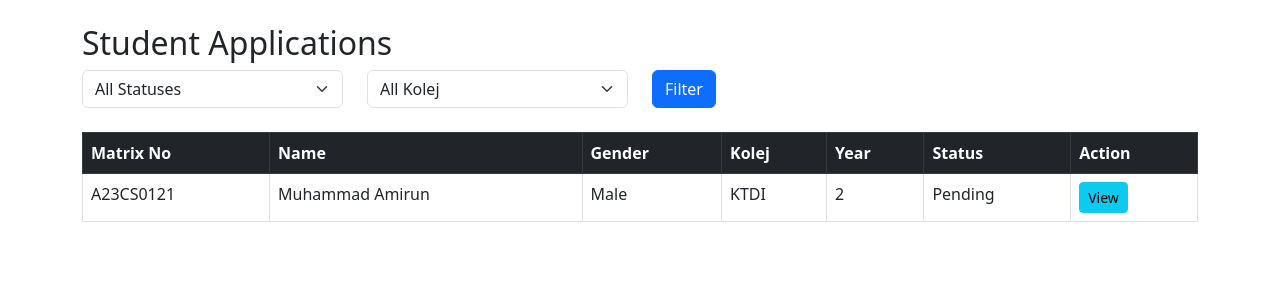
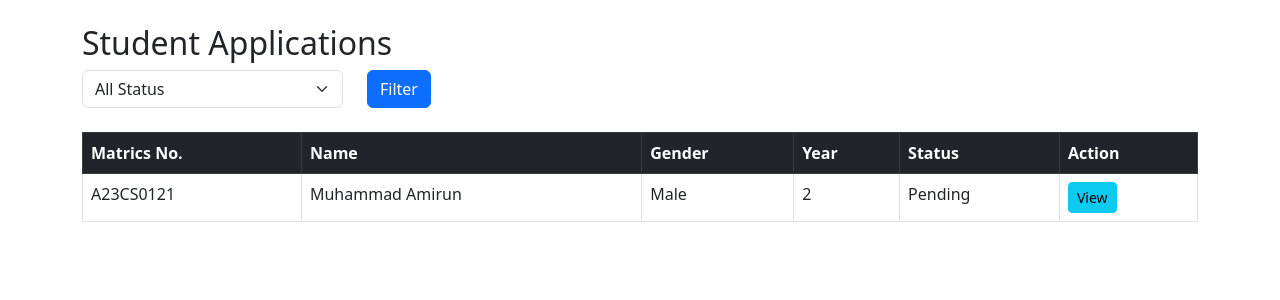
Before and after one commit to welsonxw/quota-active-system, a PHP site: page /view_applications.php in a window 1280 px wide. Shown: the part 56-356 px from the top of the page. Run offline with PHP 8.4, Linux system fonts and the light colour scheme; data comes from the database, SQL or seed files in the repository; data that the repository does not hold is empty.

Commit message:
done view application filter

```diff
--- a/admin/edit_criteria.php
+++ b/admin/edit_criteria.php
@@ -6,7 +6,7 @@ $message = '';
 if ($_SERVER['REQUEST_METHOD'] == 'POST') {
     $criteria = $_POST['criteria'] ?? '';
     if ($criteria) {
-        $stmt = $conn->prepare("UPDATE config SET value=? WHERE name='quota_criteria'");
+        $stmt = $mysqli->prepare("UPDATE config SET value=? WHERE name='quota_criteria'");
         $stmt->bind_param("s", $criteria);
         $stmt->execute();
         $stmt->close();
@@ -16,7 +16,7 @@ if ($_SERVER['REQUEST_METHOD'] == 'POST') {
     }
 }
 
-$result = $conn->query("SELECT value FROM config WHERE name='quota_criteria'");
+$result = $mysqli->query("SELECT value FROM config WHERE name='quota_criteria'");
 $row = $result->fetch_assoc();
 $current = $row ? htmlspecialchars($row['value']) : '';
 ?>
--- a/admin/view_applications.php
+++ b/admin/view_applications.php
@@ -1,19 +1,32 @@
 <?php
 // view_applications.php
 require_once __DIR__ . '/../includes/db.php';
+
+// Get filter values if set
+$statusFilter = $_GET['status'] ?? '';
+
+// Build SQL with optional WHERE clause
 $sql = "SELECT
             applications.*,
             student.matrix_no,
             student.fullname,
-            student.college,
             student.year,
-            student.status,
             student.gender
         FROM applications
         INNER JOIN student
         ON applications.student_id = student.student_id";
 
+if (!empty($statusFilter)) {
+    $sql .= " WHERE applications.status = ?";
+}
+
 $stmt = $mysqli->prepare($sql);
+
+// Bind parameters if needed
+if (!empty($statusFilter)) {
+    $stmt->bind_param("s", $statusFilter);
+}
+
 $stmt->execute();
 $result = $stmt->get_result();
 ?>
@@ -38,36 +51,29 @@ $result = $stmt->get_result();
     </div>
   </div>
 </nav>
+
 <div class="container mt-4">
     <h2>Student Applications</h2>
     <form method="GET" class="row mb-4">
         <div class="col-md-3">
             <select name="status" class="form-select">
-                <option value="">All Statuses</option>
+                <option value="">All Status</option>
                 <option value="pending" <?= $statusFilter == 'pending' ? 'selected' : '' ?>>Pending</option>
                 <option value="approved" <?= $statusFilter == 'approved' ? 'selected' : '' ?>>Approved</option>
                 <option value="rejected" <?= $statusFilter == 'rejected' ? 'selected' : '' ?>>Rejected</option>
             </select>
         </div>
         <div class="col-md-3">
-            <select name="kolej" class="form-select">
-                <option value="">All Kolej</option>
-                <?php for ($i = 1; $i <= 10; $i++): $k = "Kolej $i"; ?>
-                    <option value="<?= $k ?>" <?= $kolejFilter == $k ? 'selected' : '' ?>><?= $k ?></option>
-                <?php endfor; ?>
-            </select>
-        </div>
-        <div class="col-md-3">
             <button type="submit" class="btn btn-primary">Filter</button>
         </div>
     </form>
+
     <table class="table table-bordered">
         <thead class="table-dark">
             <tr>
-                <th>Matrix No</th>
+                <th>Matrics No.</th>
                 <th>Name</th>
                 <th>Gender</th>
-                <th>Kolej</th>
                 <th>Year</th>
                 <th>Status</th>
                 <th>Action</th>
@@ -79,7 +85,6 @@ $result = $stmt->get_result();
                     <td><?= htmlspecialchars($row['matrix_no']) ?></td>
                     <td><?= htmlspecialchars($row['fullname']) ?></td>
                     <td><?= htmlspecialchars($row['gender']) ?></td>
-                    <td><?= htmlspecialchars($row['college']) ?></td>
                     <td><?= htmlspecialchars($row['year']) ?></td>
                     <td><?= htmlspecialchars(ucfirst($row['status'])) ?></td>
                     <td><a href="application_detail.php?id=<?= $row['id'] ?>" class="btn btn-sm btn-info">View</a></td>
--- a/database/db_student.sql
+++ b/database/db_student.sql
@@ -186,7 +186,11 @@ ALTER TABLE applications ADD COLUMN merit INT DEFAULT 0;
 
 -- adding gender to applications table
 ALTER TABLE applications
-ADD COLUMN status VARCHAR(20) DEFAULT 'pending';
+ADD COLUMN status VARCHAR(20) DEFAULT 'pending';\
+
+-- drop status colum from student table
+ALTER TABLE student DROP COLUMN status;
+
 
 
 /*!40101 SET CHARACTER_SET_CLIENT=@OLD_CHARACTER_SET_CLIENT */;
```
Also changed, not shown: 1 other file.
